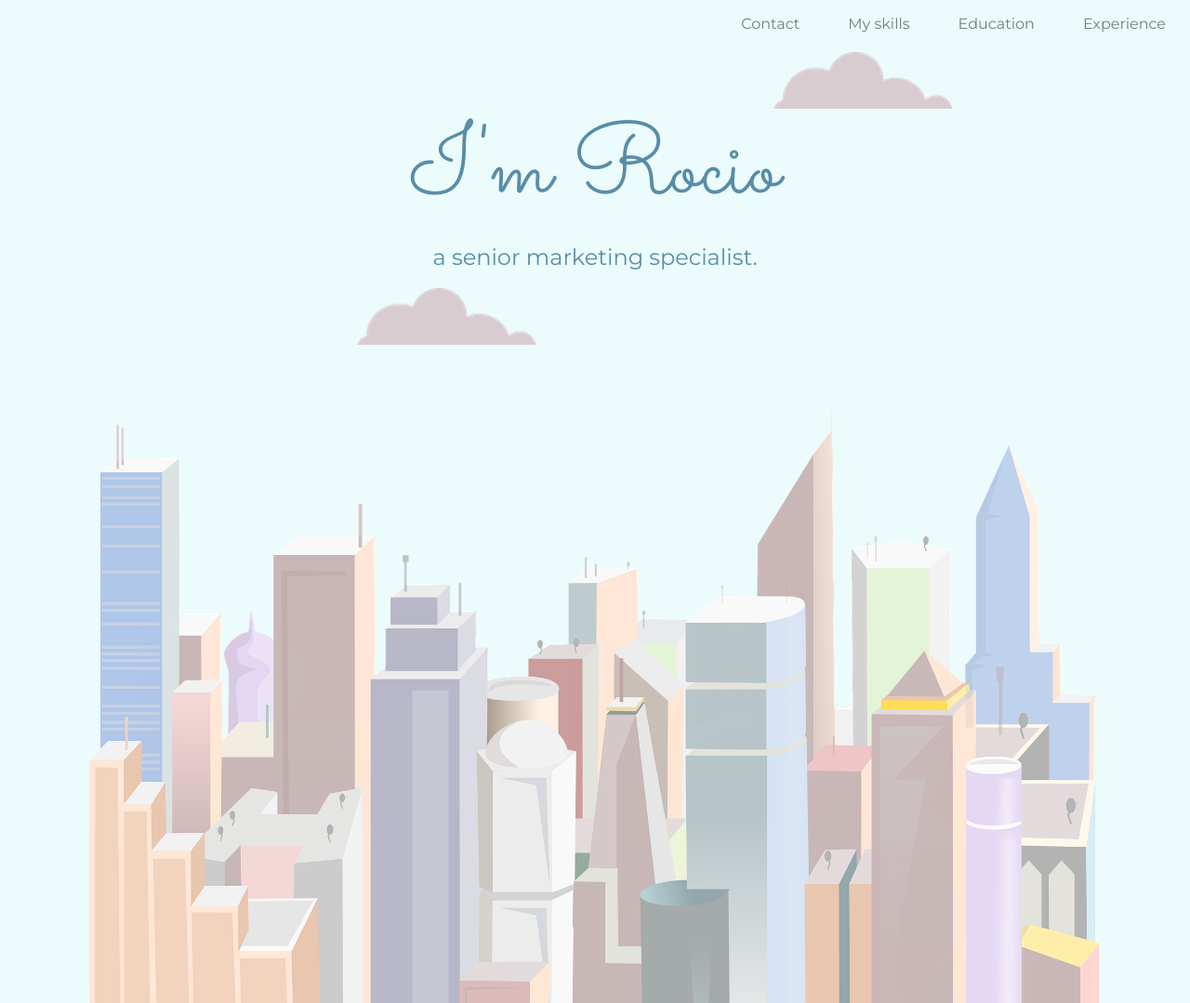
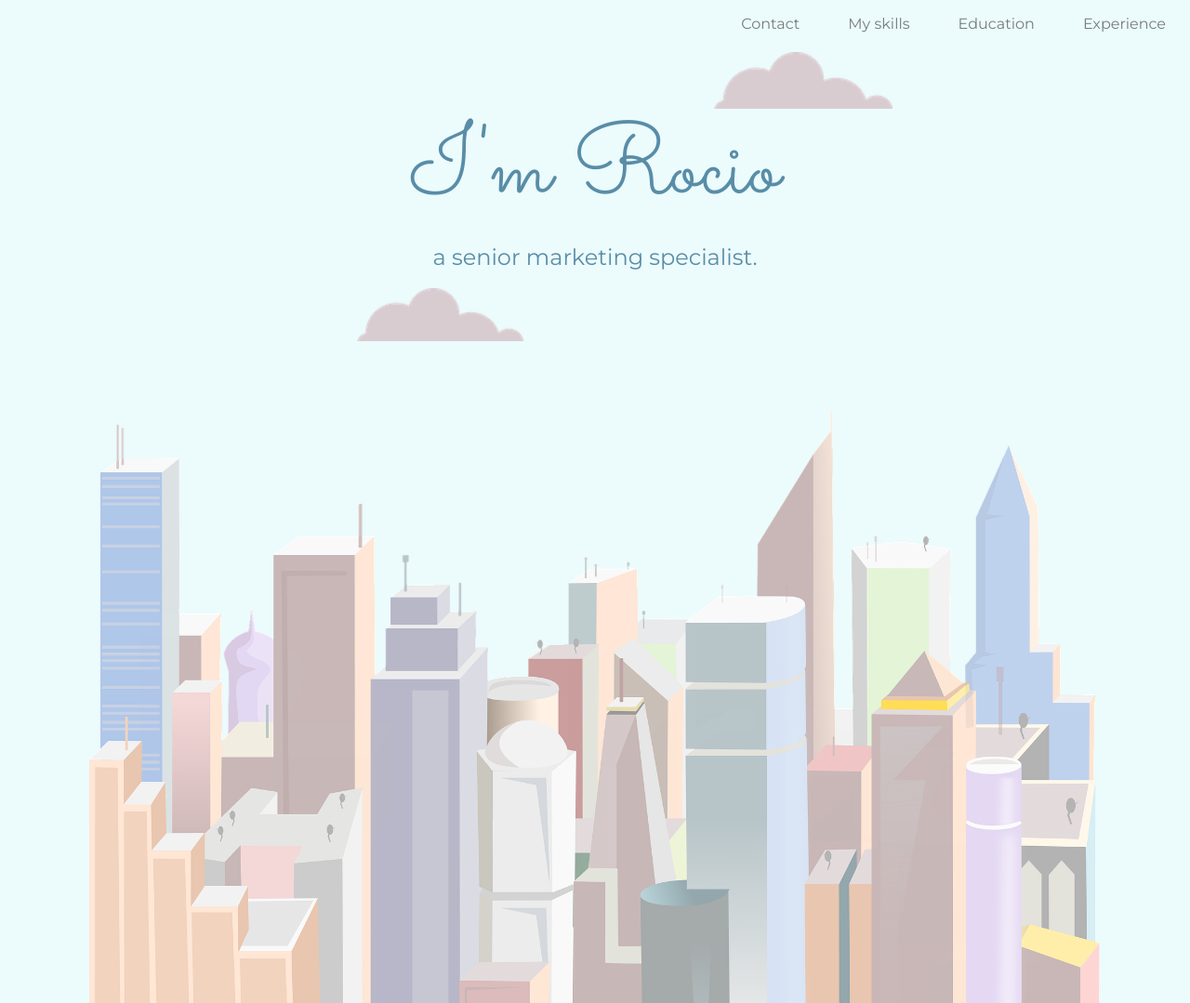
Before and after one commit to rocioliz/mysite, a plain HTML site: page index.html in a window 1280 px wide. Shown: the top 1079 px of the page at 93% size. Drawn offline with nearby package versions, Linux system fonts and the light colour scheme.

Commit message:
Update styles.css

```diff
--- a/css/styles.css
+++ b/css/styles.css
@@ -108,7 +108,7 @@ img {
 
 .top-cloud {
   position: absolute;
-  right: 20%;
+  right: 25%;
   top: 7%;
   width: 15%;
 }
@@ -126,7 +126,7 @@ img {
 .bottom-cloud {
   position: absolute;
   left: 30%;
-  width: 15%;
+  width: 14%;
 }
 
 .intro {
```
